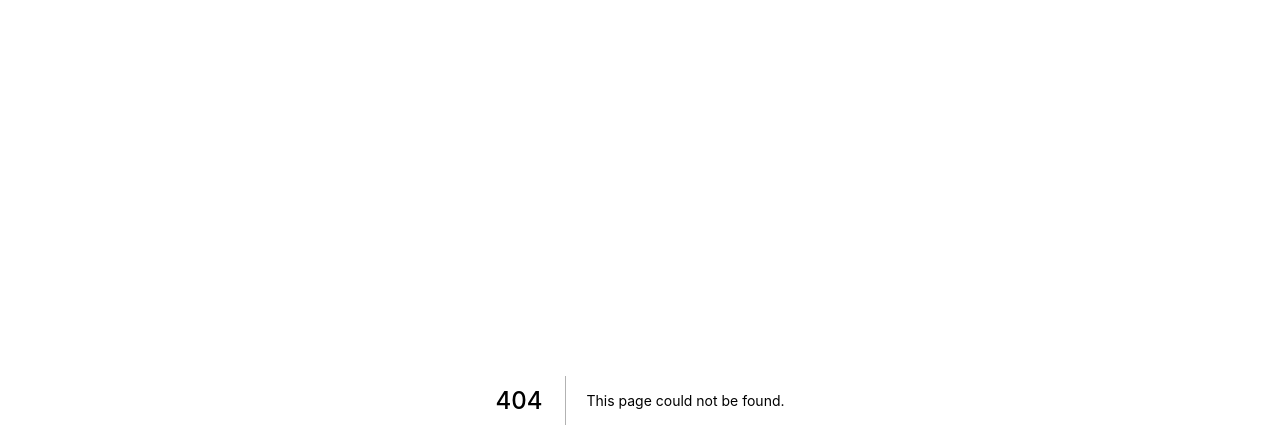
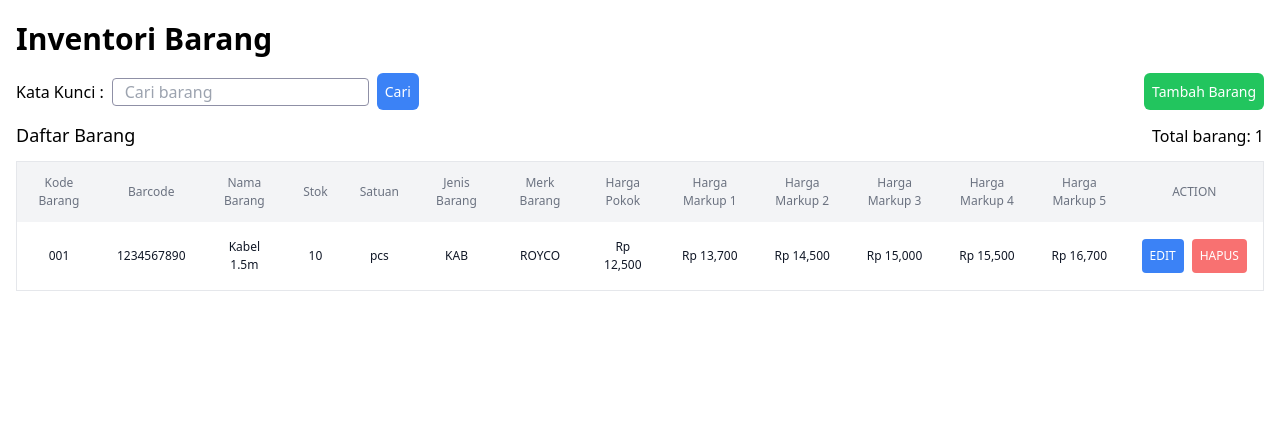
Before and after one commit to reggiegunawan88/mekar-elektronik-fe, a Next.js app: page /inventory in a window 1280 px wide. Before the commit this address had no page. Shown: the top 448 px of the page. Built offline with nearby package versions, Linux system fonts and the light colour scheme.

Commit message:
feat: create UI for inventory page

```diff
--- /dev/null
+++ b/src/components/TableItems/index.jsx
@@ -0,0 +1,56 @@
+import React from 'react';
+
+const TableItems = () => {
+  return (
+    <div className="flex">
+      <table className="w-full text-left rounded-lg border border-collapse">
+        <thead className="text-xs text-gray-500 bg-gray-100 border-separate text-center">
+          <tr>
+            <th className="py-3 px-4 font-normal">Kode Barang</th>
+            <th className="py-3 px-4 font-normal">Barcode</th>
+            <th className="py-3 px-4 font-normal">Nama Barang</th>
+            <th className="py-3 px-4 font-normal">Stok</th>
+            <th className="py-3 px-4 font-normal">Satuan</th>
+            <th className="py-3 px-4 font-normal">Jenis Barang</th>
+            <th className="py-3 px-4 font-normal">Merk Barang</th>
+            <th className="py-3 px-4 font-normal">Harga Pokok</th>
+            <th className="py-3 px-4 font-normal">Harga Markup 1</th>
+            <th className="py-3 px-4 font-normal">Harga Markup 2</th>
+            <th className="py-3 px-4 font-normal">Harga Markup 3</th>
+            <th className="py-3 px-4 font-normal">Harga Markup 4</th>
+            <th className="py-3 px-4 font-normal">Harga Markup 5</th>
+            <th className="py-3 px-4 font-normal">ACTION</th>
+          </tr>
+        </thead>
+        <tbody className="items-center p-6 text-xs text-gray-900 text-center">
+          {[Array[3]].map((row, idx) => (
+            <tr key={idx} className={idx % 2 === 1 ? 'bg-gray-50' : ''}>
+              <td className="p-4">001</td>
+              <td className="p-4">1234567890</td>
+              <td className="p-4">Kabel 1.5m</td>
+              <td className="p-4">10</td>
+              <td className="p-4">pcs</td>
+              <td className="p-4">KAB</td>
+              <td className="p-4">ROYCO</td>
+              <td className="p-4">Rp 12,500</td>
+              <td className="p-4">Rp 13,700</td>
+              <td className="p-4">Rp 14,500</td>
+              <td className="p-4">Rp 15,000</td>
+              <td className="p-4">Rp 15,500</td>
+              <td className="p-4">Rp 16,700</td>
+              {/* action btn */}
+              <td className="p-4">
+                <div className="flex flex-row gap-x-2">
+                  <button className="text-white bg-blue-500 p-2 rounded cursor-pointer">EDIT</button>
+                  <button className="text-white bg-red-400 p-2 rounded cursor-pointer">HAPUS</button>
+                </div>
+              </td>
+            </tr>
+          ))}
+        </tbody>
+      </table>
+    </div>
+  );
+};
+
+export default TableItems;
--- a/src/pages/_app.jsx
+++ b/src/pages/_app.jsx
@@ -11,7 +11,6 @@ const MyApp = ({ Component, pageProps }) => {
         <link rel="icon" href="/favicon.ico" />
       </Head>
       {getLayout(<Component {...pageProps} />)}
-      {/* <Component {...pageProps} /> */}
     </>
   );
 };
--- /dev/null
+++ b/src/pages/inventory.jsx
@@ -0,0 +1,35 @@
+import TableItems from '@/components/TableItems';
+import Default from '@/layout/Default';
+import React from 'react';
+
+const ItemList = () => {
+  return (
+    <div className="flex flex-col gap-y-3 m-4">
+      <span className="text-3xl font-bold">Inventori Barang</span>
+      <div className="flex flex-row justify-between items-center">
+        {/* search input */}
+        <div className="flex flex-row gap-x-2 items-center">
+          <span>Kata Kunci :</span>
+          <input type="text" placeholder="Cari barang" className="h-7 p-3 border border-dark-3 outline-none rounded" />
+          <button className="btn-primary">Cari</button>
+        </div>
+        {/* btn add item */}
+        <button className="btn-secondary">Tambah Barang</button>
+      </div>
+      {/* table */}
+      <div className="flex flex-col gap-y-3">
+        <div className="flex flex-row justify-between items-center">
+          <span className="text-lg">Daftar Barang</span>
+          <span>Total barang: 1</span>
+        </div>
+        <TableItems />
+      </div>
+    </div>
+  );
+};
+
+TableItems.getLayout = page => {
+  return <Default>{page}</Default>;
+};
+
+export default ItemList;
--- a/src/styles/reusable.css
+++ b/src/styles/reusable.css
@@ -6,9 +6,12 @@
 .input-form {
   @apply p-4 w-full h-10 rounded border border-dark-4 outline-none;
 }
-.btn-primary {
+.btn-dashboard {
   @apply py-3 font-bold text-white bg-main-primary rounded-md outline-none;
 }
-.btn-dashboard {
-  @apply flex bg-sky-300 rounded-md p-3 h-40 w-40 justify-center items-center cursor-pointer hover:bg-sky-400 text-black;
+.btn-primary {
+  @apply flex bg-blue-500 rounded-md p-2 text-sm h-fit w-fit justify-center items-center cursor-pointer text-white;
 }
+.btn-secondary {
+  @apply flex bg-green-500 rounded-md p-2 text-sm h-fit w-fit justify-center items-center cursor-pointer text-white;
+}
```
